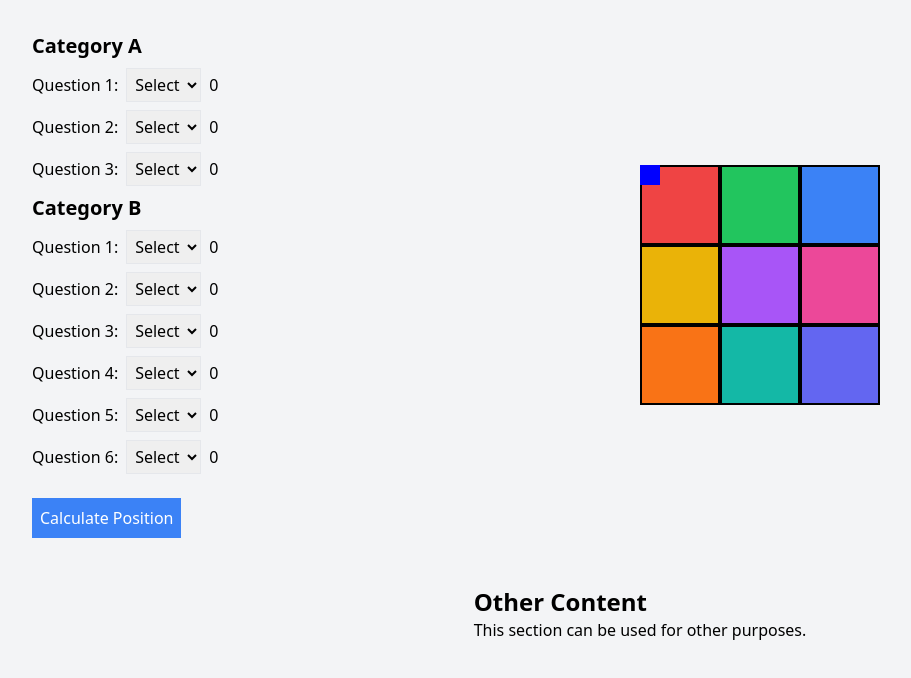
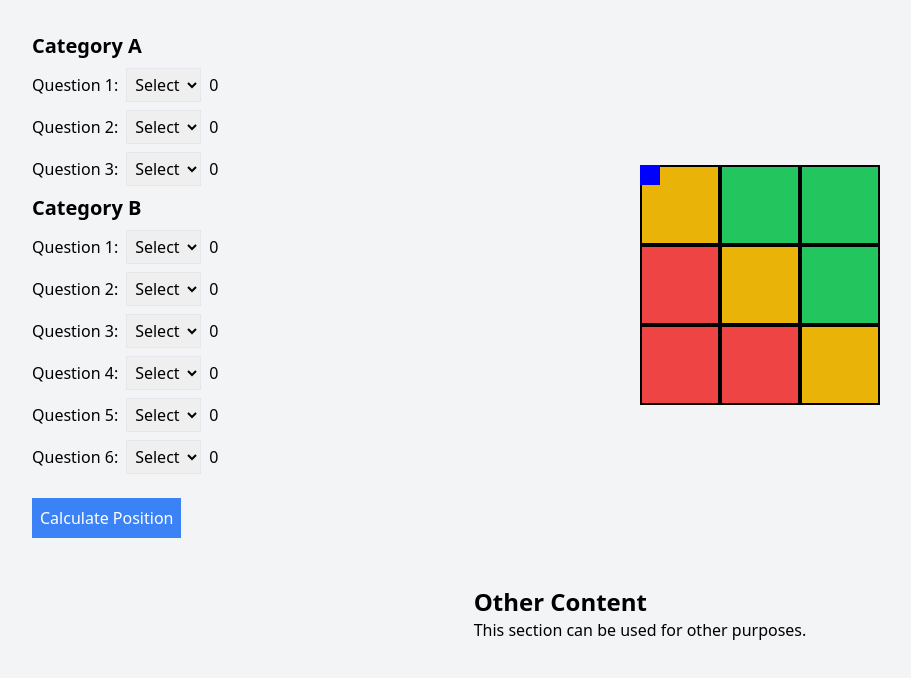
Before and after one commit to Henoker/chess, a React (Create React App) app: page / in a window 1280 px wide. Shown: the top 678 px of the page, without its empty margins (0-911 px from the left). Built offline with nearby package versions, Linux system fonts and the light colour scheme.

Commit message:
feat: fix matrix colors

```diff
--- a/src/App.js
+++ b/src/App.js
@@ -6,15 +6,15 @@ import UserInput from './components/UserInput';
 
 const App = () => {
   const colors = [
+    'bg-yellow-500',
+    'bg-green-500',
+    'bg-green-500',
     'bg-red-500',
+    'bg-yellow-500',
     'bg-green-500',
-    'bg-blue-500',
+    'bg-red-500',
+    'bg-red-500',
     'bg-yellow-500',
-    'bg-purple-500',
-    'bg-pink-500',
-    'bg-orange-500',
-    'bg-teal-500',
-    'bg-indigo-500',
   ];
 
   const [position, setPosition] = useState({ x: 0, y: 0 });
```
